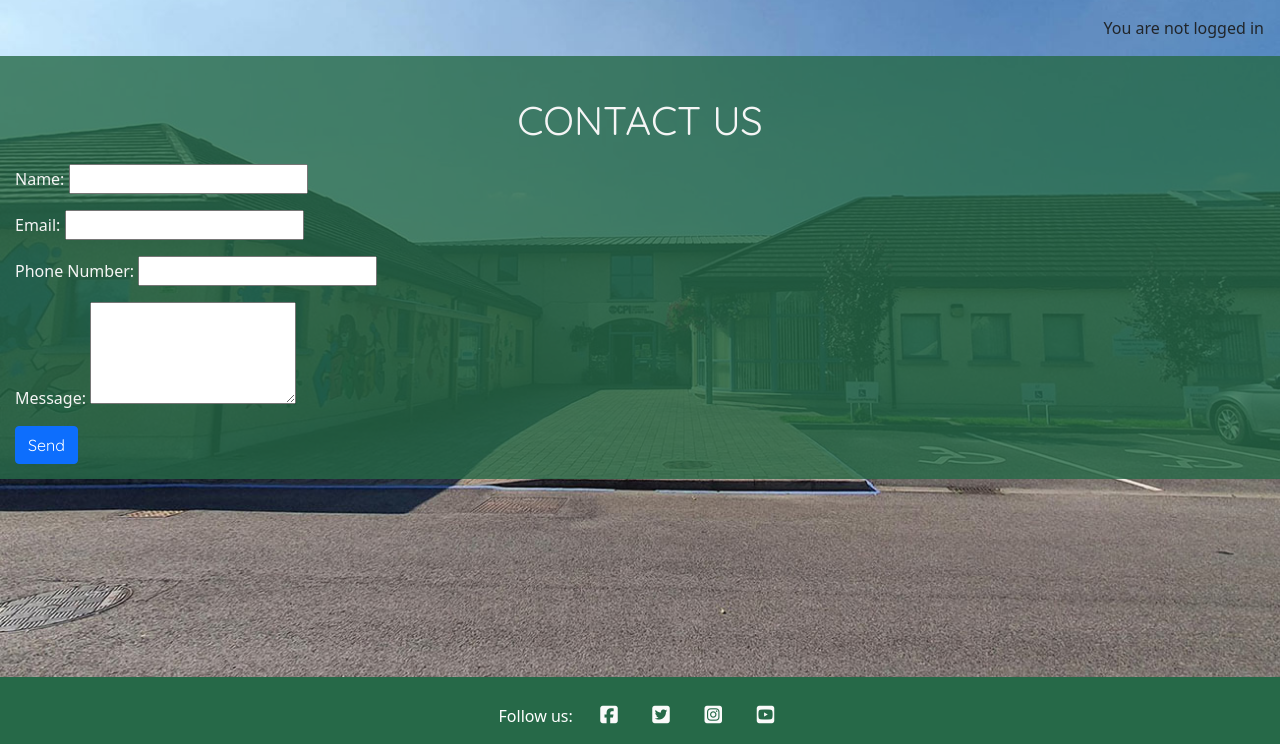
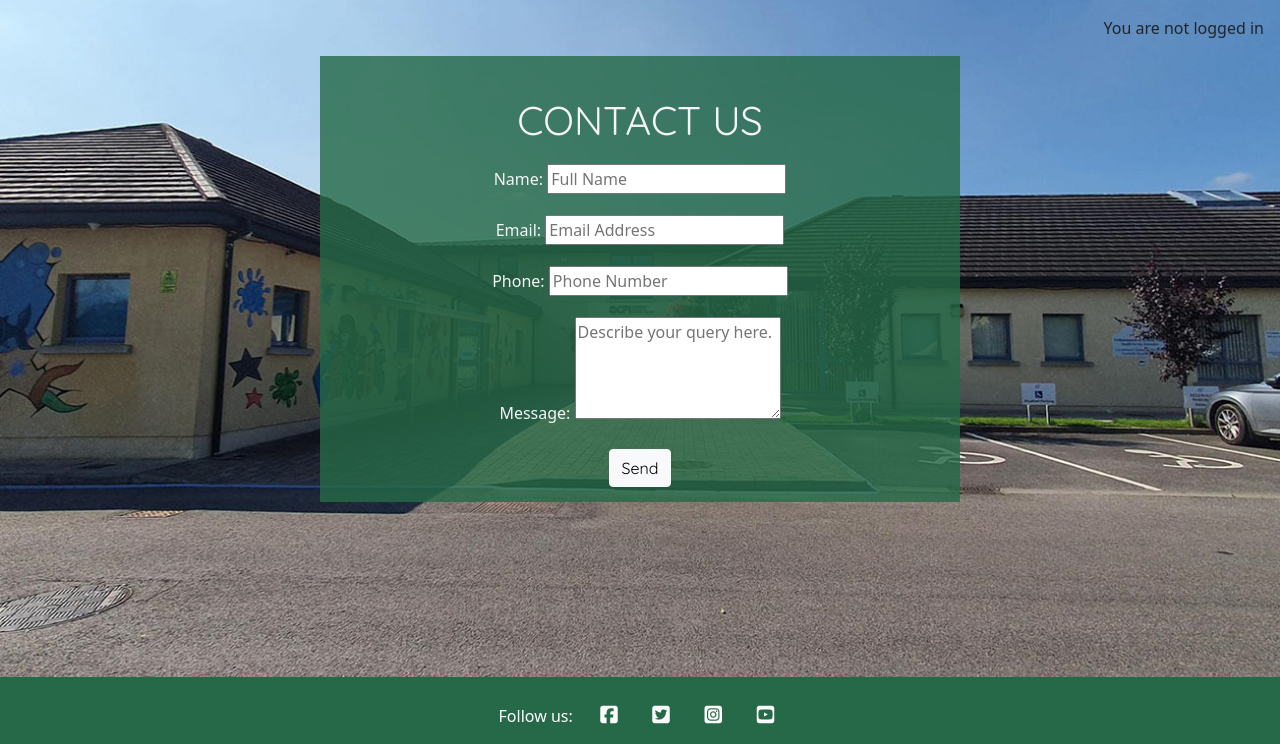
Before and after one commit to RachelfromIreland/CPI-Project, a Django app: template contact/templates/contact/contact.html in a window 1280 px wide. Shown: the part 56-800 px from the top of the page. Run offline with Django 4.2, Linux system fonts and the light colour scheme; the template is opened without the code that fills it, so the values that code supplies are empty; some libraries are stand-ins or nearby versions.

Commit message:
Style contact form to match rest of site

```diff
--- a/contact/templates/contact/contact.html
+++ b/contact/templates/contact/contact.html
@@ -2,34 +2,44 @@
 {% load static %}
 
 {% block content %}
-<div class="container-fluid display-form">
+<div class="container-fluid">
+    <div class="row justify-content-center">
+        <div class="col-md-6 display-form" id="contact-header">
             <h1 class="form-header text-center uppercase">Contact Us</h1>
             <form action="https://formspree.io/f/xjkbveaz" method="POST" id="contactForm">
                 {% csrf_token %}
-        <div class="mb-3">
-            <label for="name">Name:</label>
-            <input type="text" id="name" name="name" required>
+                <div class="mb-3 text-center justify-content-center form-input">
+                    <label for="name" class="form-label">Name:</label>
+                    <input type="text" id="name" name="name"  placeholder="Full Name" required>
                 </div>
-        <div class="mb-3">
-            <label for="email">Email:</label>
-            <input type="email" id="email" name="email" required>
+                <div class="mb-3 text-center justify-content-center form-input">
+                    <label for="email" class="form-label">Email:</label>
+                    <input type="email" id="email" name="email"  placeholder="Email Address" required>
                 </div>
-        <div class="mb-3">
-            <label for="phone">Phone Number:</label>
-            <input type="tel" id="phone" name="phone">
+                <div class="mb-3 text-center justify-content-center form-input">
+                    <label for="phone" class="form-label">Phone:</label>
+                    <input type="tel" id="phone" name="phone" placeholder="Phone Number">
                 </div>
-        <div class="mb-3">
-            <label for="message">Message:</label>
-            <textarea id="message" name="message" rows="4" required></textarea>
+                <div class="mb-3 text-center justify-content-center form-input">
+                    <label for="message" class="form-label">Message:</label>
+                    <textarea id="message" name="message" rows="4"  placeholder="Describe your query here." required></textarea>
                 </div>
-        <button type="submit" class="btn btn-primary">Send</button>
+                <button type="submit" class="btn btn-light d-block mx-auto">Send</button>
             </form>
+        </div>
+    </div>
 
    <!-- Thank you message and button -->
     <div id="thankYouMessage" style="display: none;">
-    <h2>Thank You!</h2>
-    <p>Your message has been sent successfully!</p>
-    <button id="returnHomeButton" class="btn btn-primary">Return to Home</button>
+        <div class="container-fluid">
+            <div class="row justify-content-center">
+                <div class="col-md-6 display-form">
+                    <h2 class="form-header text-center uppercase">Thank You!</h2>
+                    <p class="text-center">Your message has been sent successfully!</p>
+                    <button id="returnHomeButton" class="btn btn-light d-block mx-auto">Return to Home</button>
+                </div>
+            </div>
+        </div>
     </div>
 
 </div>
```
Lines whose indentation alone changed are shown as unchanged.
